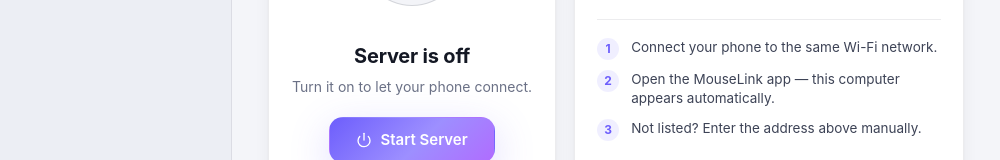
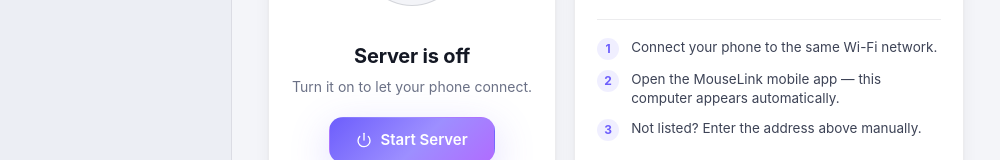
Before and after one commit to vk20020505/remote_desktop_app, an Electron app: page src/renderer/index.html in a window 1000 px wide. Shown: the part 275-435 px from the top of the page. Drawn offline with Linux system fonts and the light colour scheme; no server answers.

Commit message:
change name

```diff
--- a/src/renderer/index.html
+++ b/src/renderer/index.html
@@ -106,7 +106,7 @@
               </div>
               <ol class="steps">
                 <li><span>1</span>Connect your phone to the same Wi-Fi network.</li>
-                <li><span>2</span>Open the MouseLink app — this computer appears automatically.</li>
+                <li><span>2</span>Open the MouseLink mobile app — this computer appears automatically.</li>
                 <li><span>3</span>Not listed? Enter the address above manually.</li>
               </ol>
             </div>
```
